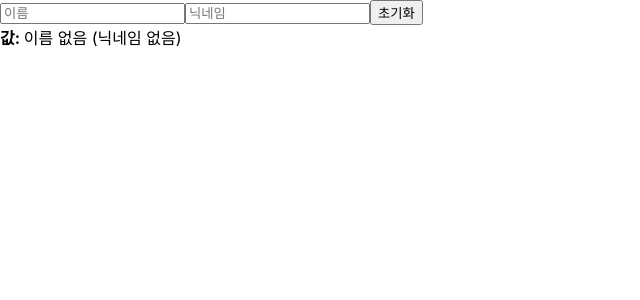
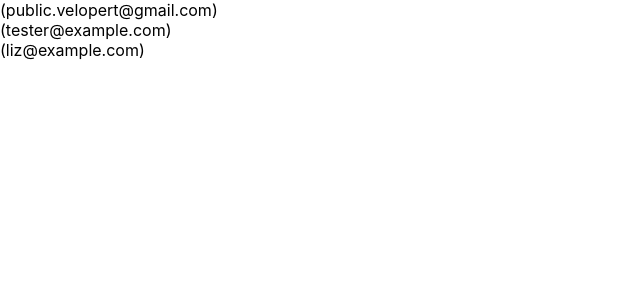
Before and after one commit to Kangbeom-Kim/Modern-react, a React (Create React App) app: page / in a window 1280 px wide. Shown: the top 300 px of the page, without its empty margins (0-640 px from the left). Built offline with nearby package versions, Linux system fonts and the light colour scheme.

Commit message:
map 을 이용한 배열 렌더링

```diff
--- a/src/App.js
+++ b/src/App.js
@@ -1,10 +1,10 @@
 import React from 'react';
+import UserList from './UserList';
 
-import InputSample from './InputSample';
 function App() {
   return (
     <>
-      <InputSample/>
+      <UserList/>
     </>
   );
 }
--- /dev/null
+++ b/src/UserList.js
@@ -0,0 +1,36 @@
+import React from 'react';
+
+function User({ user }) {
+    return (
+        <div><b>{user.name}</b><span>({user.email})</span></div>
+    );
+}
+export default function UserList() {
+    const users = [
+        {
+            id: 1,
+            username: 'velopert',
+            email: 'public.velopert@gmail.com'
+        },
+        {
+            id: 2,
+            username: 'tester',
+            email: 'tester@example.com'
+        },
+        {
+            id: 3,
+            username: 'liz',
+            email: 'liz@example.com'
+        }
+    ];
+
+    return (
+        <div>
+            {users.map((data, index) => {
+                return(
+                    <User user={data} key={index}/>
+                );
+            })}
+        </div>
+    );
+}
```
